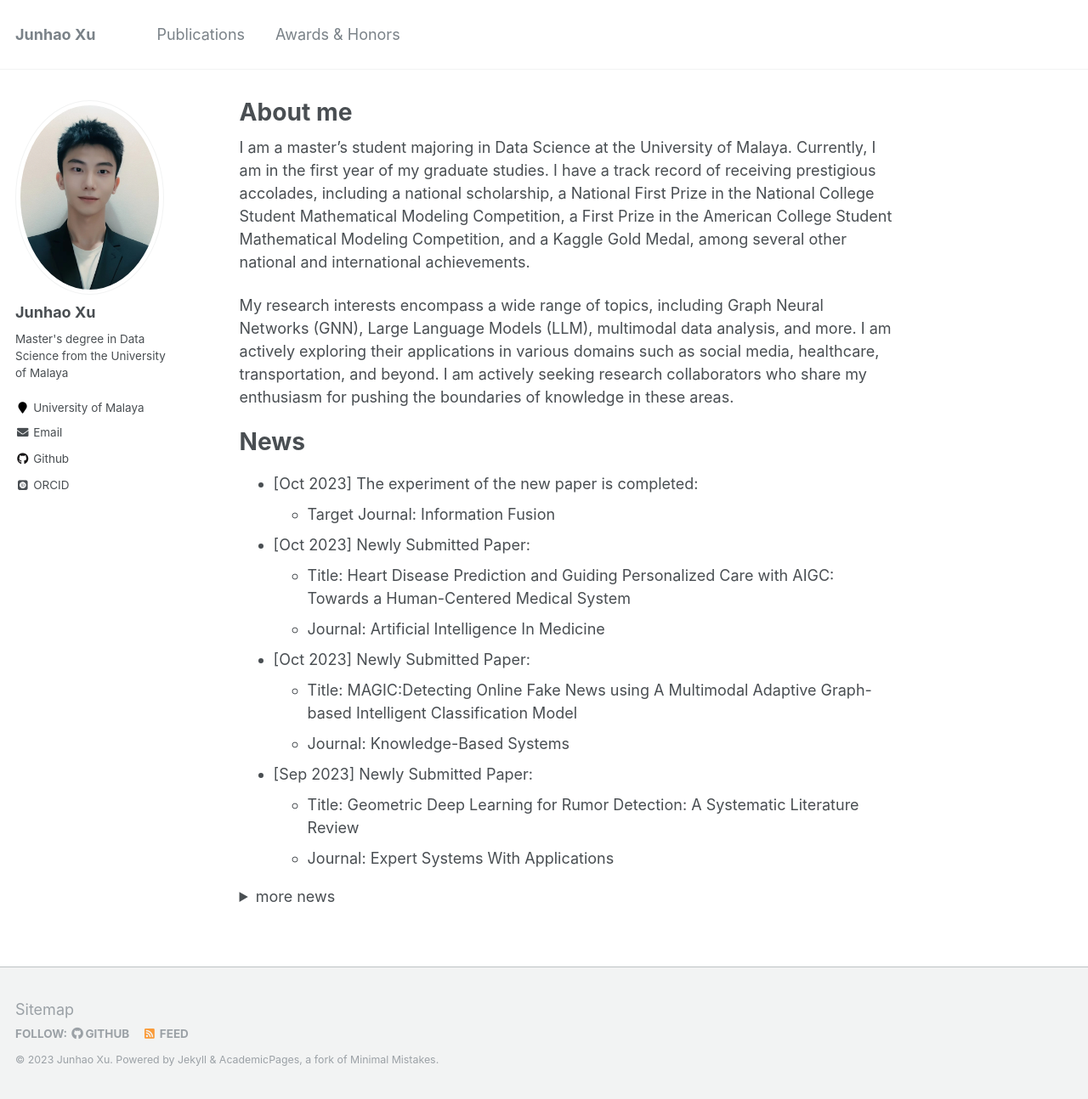
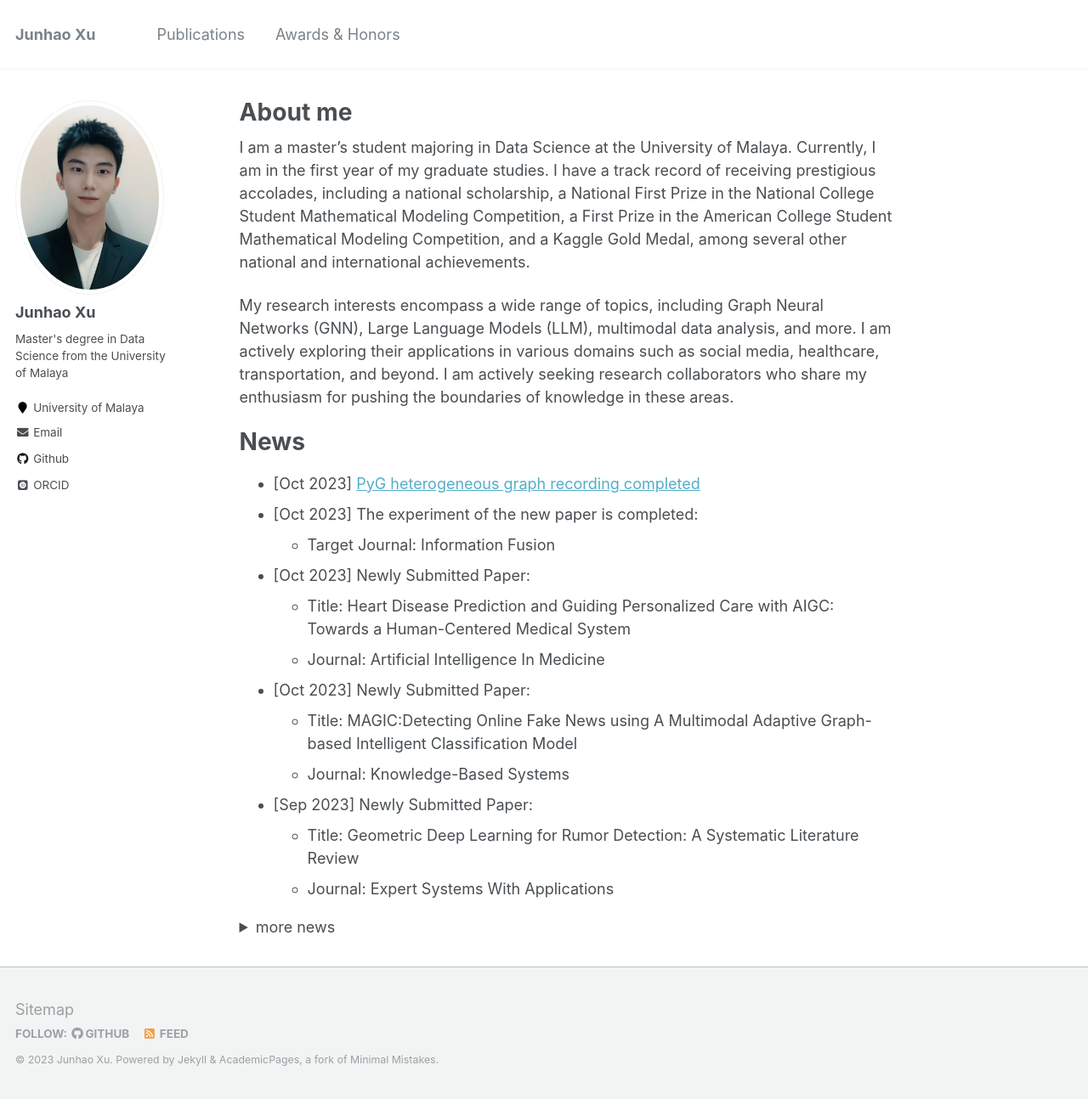
Before and after one commit to Junhao6666/Junhao6666.github.io, a Jekyll site: the page built from _pages/about.md, in a window 1280 px wide and 1294 px high. Shown: the whole window at 85% size. Built offline with Jekyll 4.4.1, drawn with Linux system fonts in a browser that asks for light colours; some web fonts are replaced.

Commit message:
Update about.md

```diff
--- a/_pages/about.md
+++ b/_pages/about.md
@@ -14,6 +14,7 @@ My research interests encompass a wide range of topics, including Graph Neural N
 
 News
 ======
+* [Oct 2023] [PyG heterogeneous graph recording completed](https://www.bilibili.com/video/BV1vz4y1j7eC/?spm_id_from=333.999.0.0&vd_source=4d252ee3a2cef99640bf78da96185b64)
 * [Oct 2023] The experiment of the new paper is completed:
   - Target Journal: Information Fusion
 * [Oct 2023] Newly Submitted Paper:
```
